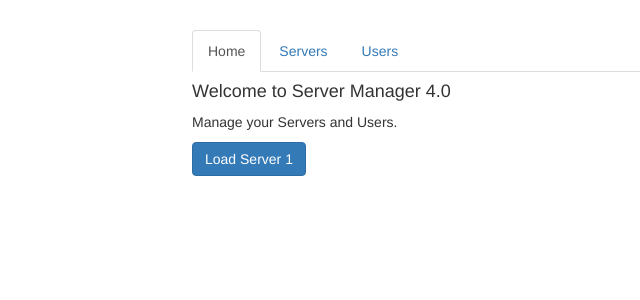
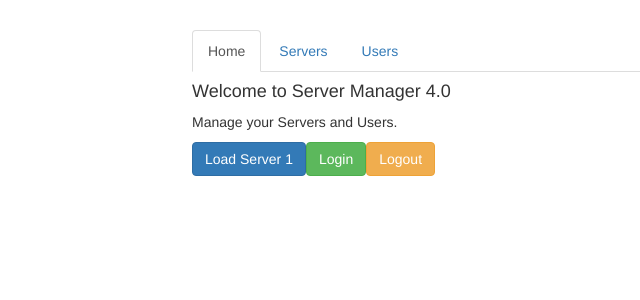
Before and after one commit to Alan114/Angular-routing, an Angular app: page / in a window 1280 px wide. Shown: the top 300 px of the page, without its empty margins (73-713 px from the left). Built offline with nearby package versions, Linux system fonts and the light colour scheme.

Commit message:
Using a fake auth service

```diff
--- a/src/app/home/home.component.html
+++ b/src/app/home/home.component.html
@@ -1,3 +1,5 @@
 <h4>Welcome to Server Manager 4.0</h4>
 <p>Manage your Servers and Users.</p>
 <button class="btn btn-primary" (click)="onLoadServer(1)">Load Server 1</button>
+<button class="btn btn-success" (click)="onLogin()">Login</button>
+<button class="btn btn-warning" (click)="onLogout()">Logout</button>
--- a/src/app/home/home.component.ts
+++ b/src/app/home/home.component.ts
@@ -1,5 +1,6 @@
 import { Component, OnInit } from "@angular/core";
 import { Router } from "@angular/router";
+import { AuthService } from "../auth.service";
 
 @Component({
   selector: "app-home",
@@ -7,7 +8,7 @@
   styleUrls: ["./home.component.css"],
 })
 export class HomeComponent implements OnInit {
-  constructor(private router: Router) {}
+  constructor(private router: Router, private authService: AuthService) {}
 
   ngOnInit() {}
 
@@ -18,4 +19,12 @@
       fragment: "loading",
     });
   }
+
+  onLogin() {
+    this.authService.login();
+  }
+
+  onLogout() {
+    this.authService.logout();
+  }
 }
```
